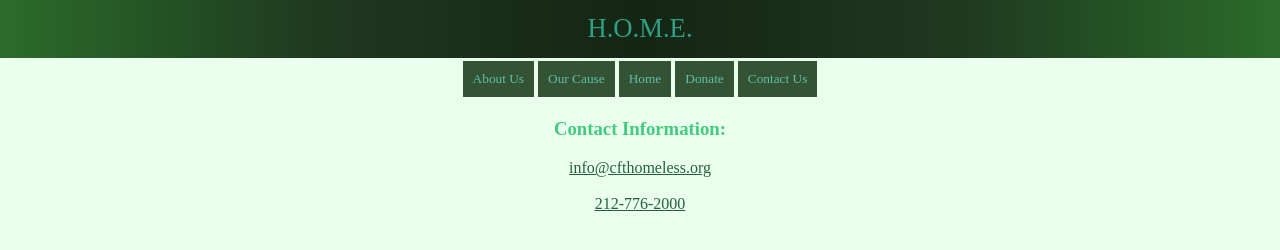
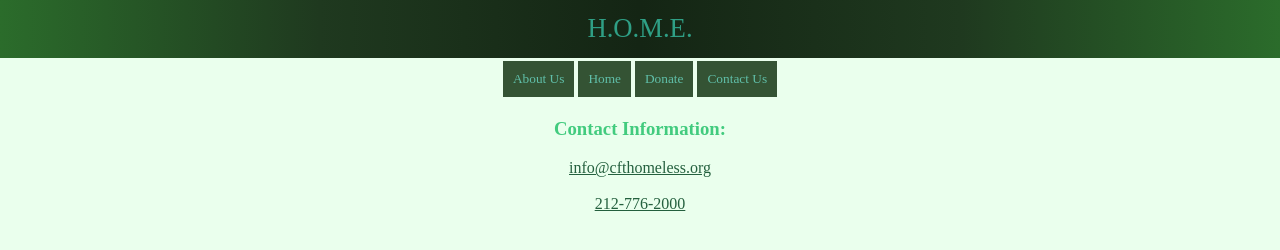
Before and after one commit to chorn24/Mobile_Friendly, a plain HTML site: page Contact.html in a window 1280 px wide. Drawn offline with Linux system fonts and the light colour scheme.

Commit message:
Meta added

```diff
--- a/Contact.html
+++ b/Contact.html
@@ -1,5 +1,6 @@
 <!DOCTYPE html>
 <html>
+    <meta name="viewport" content="width=device-width, initial-scale=1.0">
     <title>HOME</title>
     <link rel="stylesheet" href="style.css">
     <body class="Main_Page">
@@ -7,7 +8,6 @@
                 <header><table class="table_1">
                     <tr>
                         <td><a href="About_Us.html" class="NavBar" target="_blank"><button class="Block">About Us</button></a></td>
-                        <td><a href="Our_Cause.html" class="NavBar" target="_blank"><button class="Block">Our Cause</button></a></td>
                         <td><a href="index.html" class="NavBar" target="_blank"><button class="Block">Home</button></a></td>
                         <td><a href="Donate.html" class="NavBar" target="_blank"><button class="Block">Donate</button></a></td>
                         <td><a href="Contact.html" class="NavBar" target="_blank"><button class="Block">Contact Us</button></a></td>
--- a/style.css
+++ b/style.css
@@ -127,3 +127,8 @@ img {
 .Link:hover {
     color: rgb(29, 143, 79)
 }
+
+
+@media only screen and (max-width:420px){
+
+}
```
Also changed, not shown: About_Us.html (+1 -0 lines), Donate.html (+1 -0 lines), index.html (+1 -0 lines).
